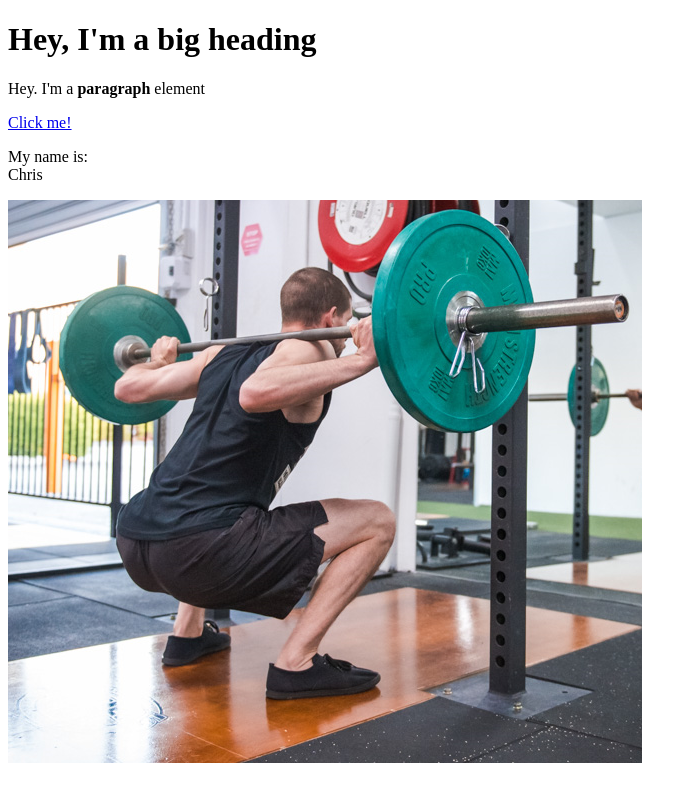
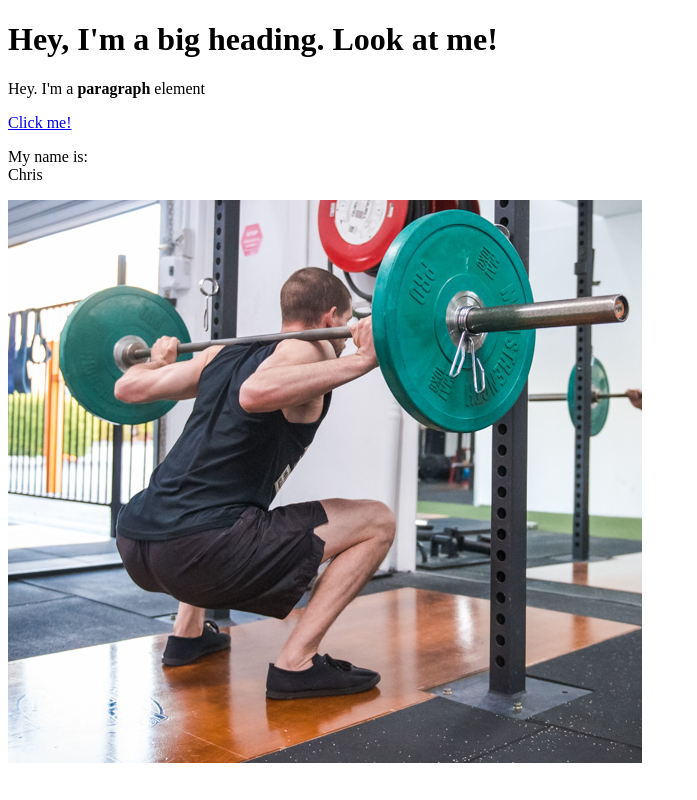
Before and after one commit to Hart-Throb/cartoon-hero, a plain HTML site: page test.html in a window 1280 px wide. Shown: the whole page, without its empty margins (0-697 px from the left). Drawn offline with Linux system fonts and the light colour scheme.

Commit message:
Update test.html

```diff
--- a/test.html
+++ b/test.html
@@ -4,7 +4,7 @@
 	<title>Test Page</title>
 </head>
 <body>
-	</a><h1>Hey, I'm a big heading</h1>
+	<h1>Hey, I'm a big heading. Look at me!</h1>
 	<p>Hey. I'm a <b>paragraph</b> element</p>
 	<a href="https://google.com" target="_blank" title="Let's go to Google">Click me!</a>
 	<p>My name is:<br>
```
